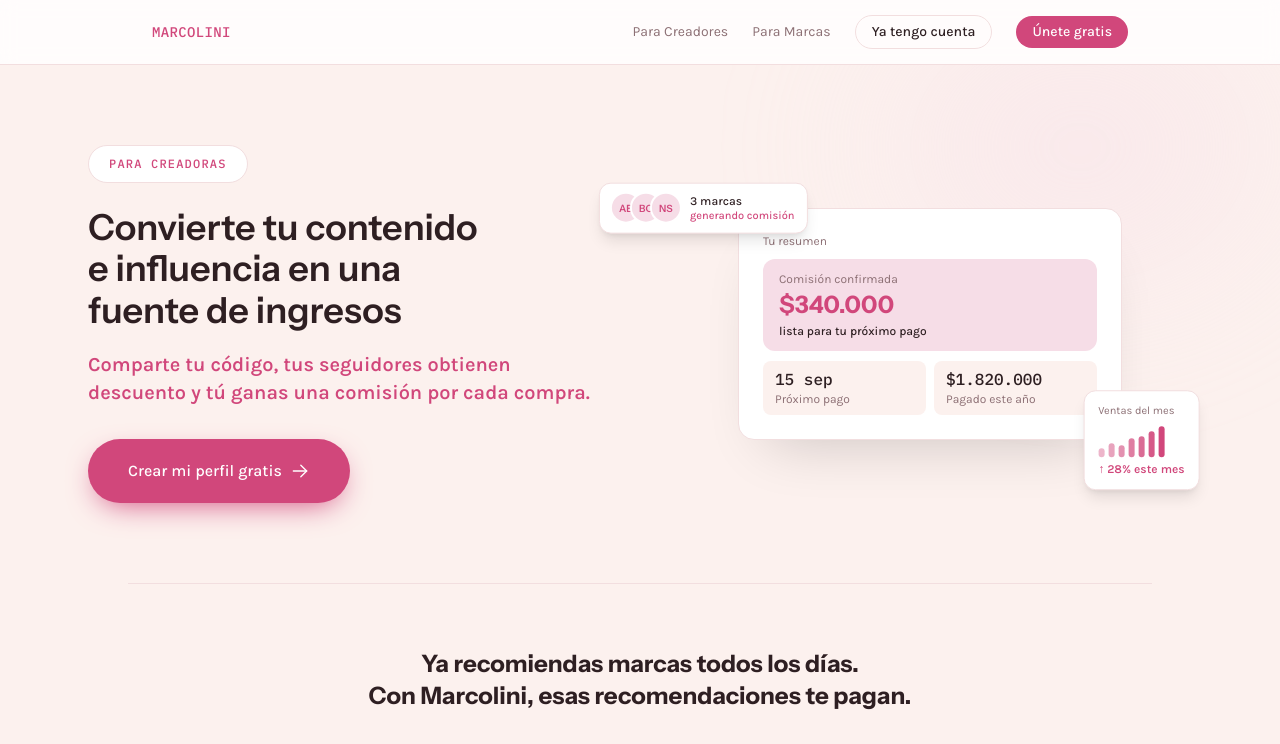
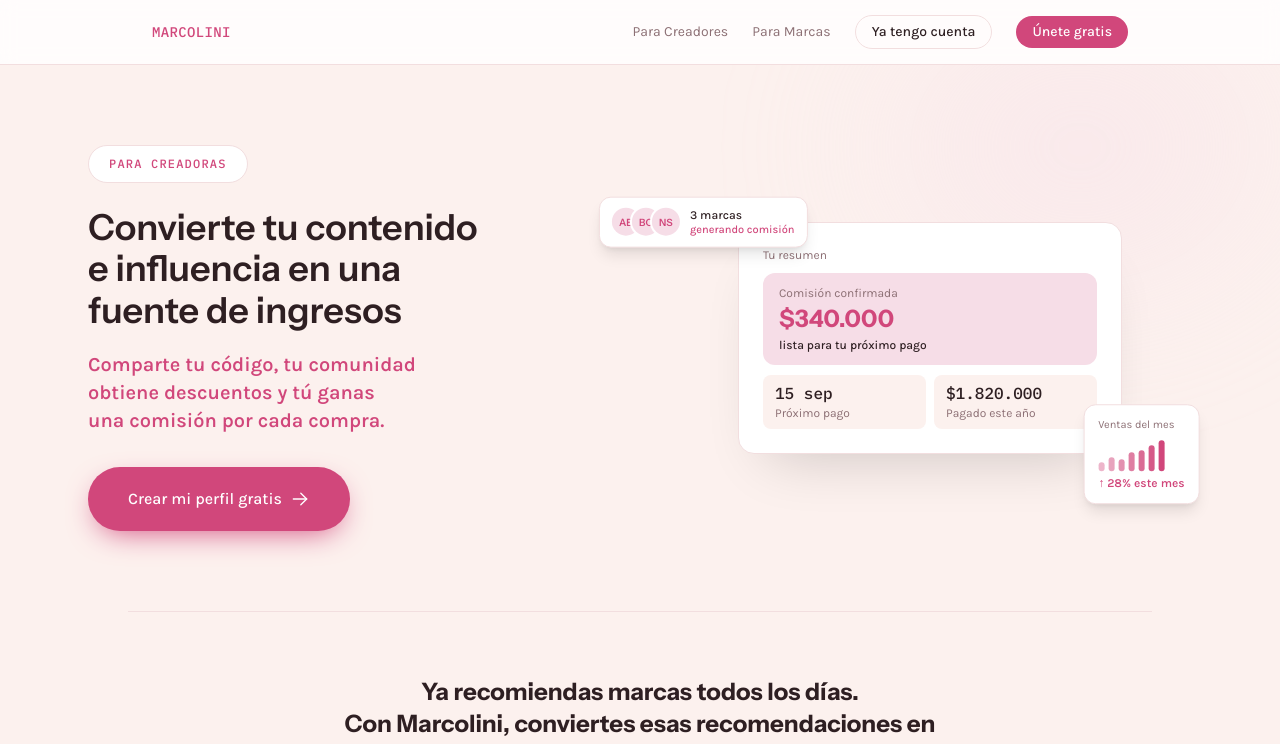
Before and after one commit to jdiaz-ops/test1234, a Next.js app: page /para-creadores in a window 1280 px wide. Shown: the top 744 px of the page. Built offline with nearby package versions, Linux system fonts and the light colour scheme.

Commit message:
para-creadores: ajuste de copy en hero e intro de "Así funciona"
- Hero: "tus seguidores obtienen descuento" → "tu comunidad obtiene
  descuentos".
- Intro "Así funciona": "esas recomendaciones te pagan" → "conviertes
  esas recomendaciones en ingresos".

```diff
--- a/src/app/para-creadores/page.tsx
+++ b/src/app/para-creadores/page.tsx
@@ -112,7 +112,7 @@ export default function ParaCreadoresPage() {
                 Convierte tu contenido e influencia en una fuente de ingresos
               </h1>
               <p className="text-brand-accent text-lg sm:text-xl font-semibold mb-8 text-balance max-w-lg">
-                Comparte tu código, tus seguidores obtienen descuento y tú ganas una comisión por
+                Comparte tu código, tu comunidad obtiene descuentos y tú ganas una comisión por
                 cada compra.
               </p>
               <Link
@@ -197,7 +197,7 @@ export default function ParaCreadoresPage() {
           <p className="font-display text-xl sm:text-2xl font-bold text-brand-ink text-center max-w-2xl mx-auto mb-12 text-balance">
             Ya recomiendas marcas todos los días.
             <br />
-            Con Marcolini, esas recomendaciones te pagan.
+            Con Marcolini, conviertes esas recomendaciones en ingresos.
           </p>
 
           {/* Comparación de riesgo, espejo de la de /para-marcas ("Un Reel
```
